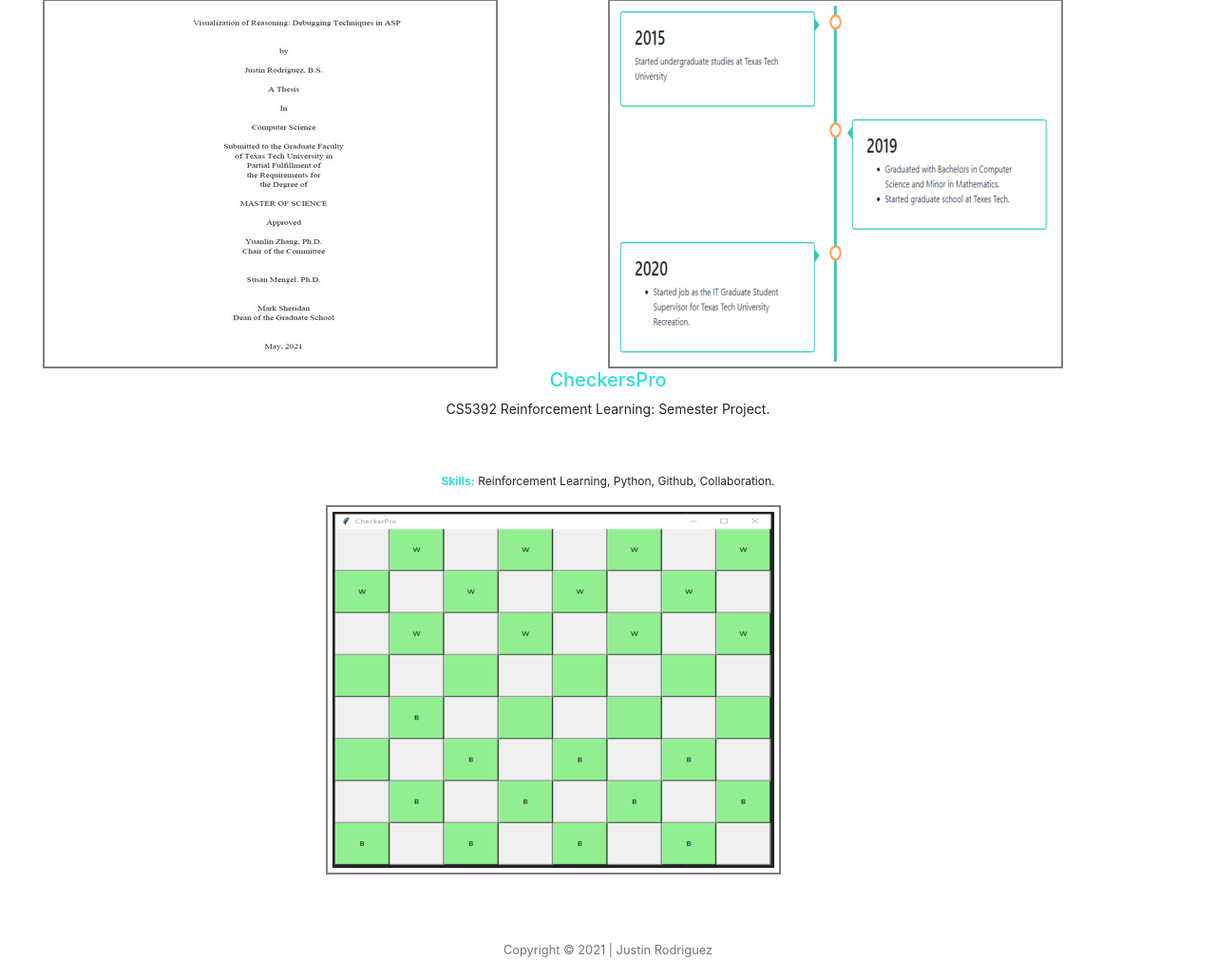
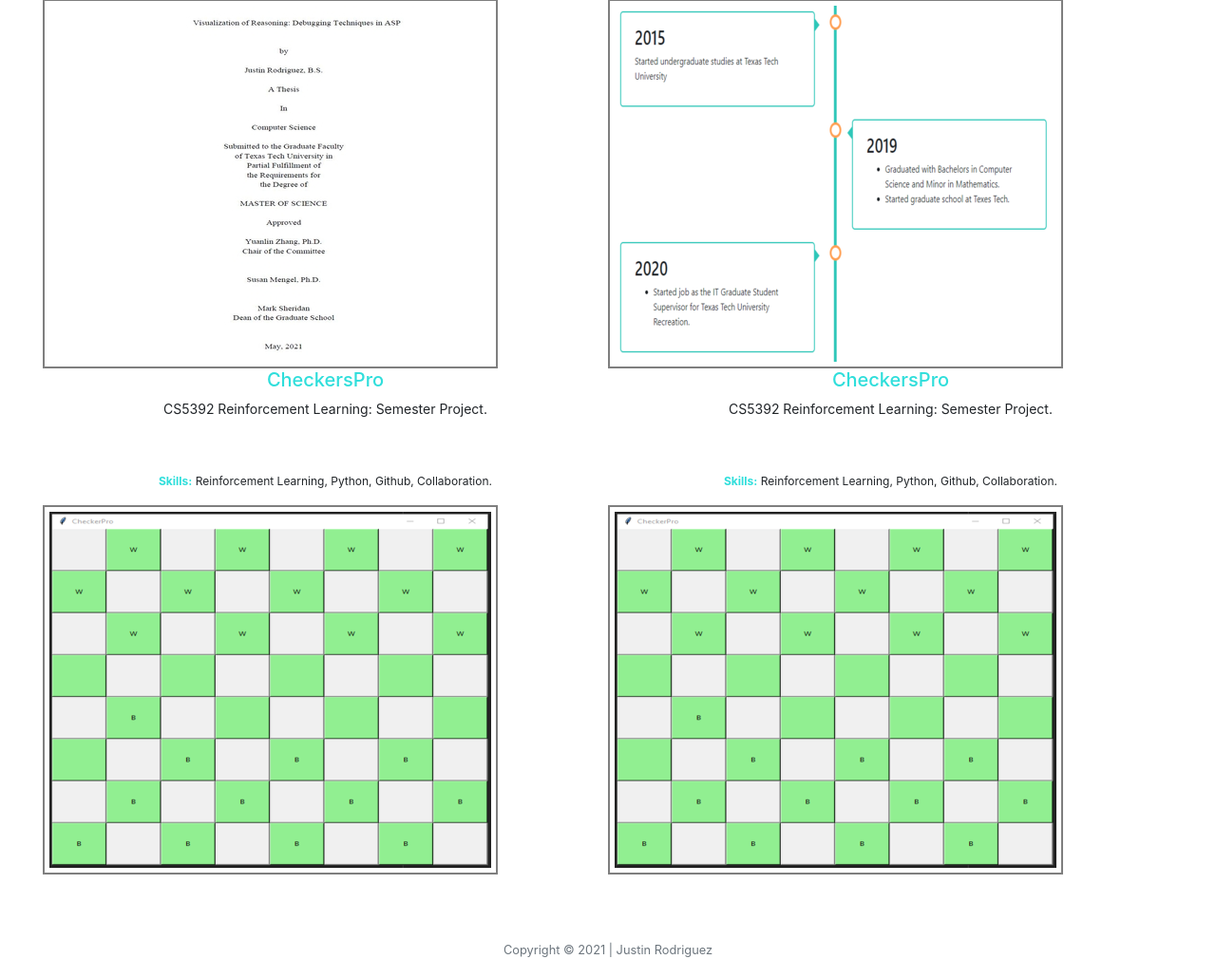
Before and after one commit to just331/personal-website, a Flask app: page /portfolio in a window 1280 px wide. Shown: the part 861-1891 px from the top of the page at 95% size. Run offline with Flask 2, Linux system fonts and the light colour scheme; some libraries are stand-ins or nearby versions.

Commit message:
Updating Portfolio section

```diff
--- a/templates/portfolio.html
+++ b/templates/portfolio.html
@@ -78,6 +78,29 @@
                     </div>
                 </div>
 
+                <div class="col-12 col-md-6">
+                    <div class="portfolio-text text-center">
+                        <a class="title-link" target="_blank" href="https://github.com/just331/CheckersPro"><h5>CheckersPro</h5></a>
+                        <p class="project-des">
+                            CS5392 Reinforcement Learning: Semester Project.
+                        </p>
+
+                        <p class="skills">
+                            <span class="bold">Skills:</span> Reinforcement Learning, Python, Github, Collaboration.
+                        </p>
+                    </div>
+
+                    <div class="row">
+                        <div class="image">
+                            <a target="_blank" href="https://github.com/just331/CheckersPro">
+                                <img class="portfolio-img" src="/static/checkersPro.png">
+                            </a>
+
+                        </div>
+
+                    </div>
+                </div>
+
 
             </div>
         </div>
```
